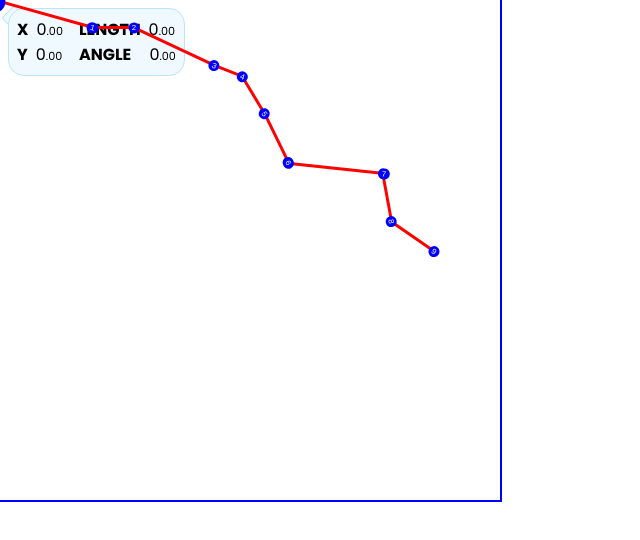
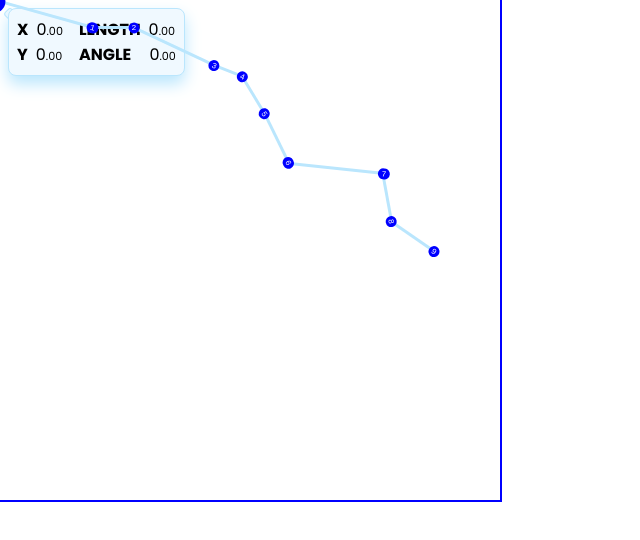
Before and after one commit to Laaouatni/gcode.js, a website built with Vite: page gcode/index.html in a window 1280 px wide. Shown: the whole page, without its empty margins (0-640 px from the left). Built offline with nearby package versions, Linux system fonts and the light colour scheme.

Commit message:
mini-changes in bg color of line, and border-radius

```diff
--- a/gcode/src/API/GcodeApi/Gsimulator/Gcss/CssFloatPopup/CssFloatPopup.js
+++ b/gcode/src/API/GcodeApi/Gsimulator/Gcss/CssFloatPopup/CssFloatPopup.js
@@ -70,8 +70,8 @@ export default class CssFloatPopup {
   styleArrow() {
     this.arrowStylesToAdd = {
       position: "absolute",
-      width: "1rem",
-      height: "1rem",
+      width: "0.5rem",
+      height: "0.5rem",
       transform: "rotate(45deg)",
       "z-index": -1,
     };
--- a/gcode/src/API/GcodeApi/Gsimulator/Gcss/CssLine/CssLine.js
+++ b/gcode/src/API/GcodeApi/Gsimulator/Gcss/CssLine/CssLine.js
@@ -56,7 +56,7 @@ export default class CssLine {
       left: `${this.smallestPos.x}px`,
       top: `${this.smallestPos.y}px`,
       rotate: `${this.lineAngle}deg`,
-      backgroundColor: "red",
+      backgroundColor: "var(--sky-200)",
       zIndex: `${GcodeAPI.array.length - this.index}`
     };
 
--- a/gcode/src/CSS/FloatingUI/tooltip/tooltip.css
+++ b/gcode/src/CSS/FloatingUI/tooltip/tooltip.css
@@ -7,5 +7,6 @@
 #tooltip {
   border: 0.1rem solid var(--sky-200);
   background-color: var(--sky-50);
-  border-radius: 1rem;
+  border-radius: 0.5rem;
+  box-shadow: 0 0.5rem 1rem var(--sky-200);
 }
```
